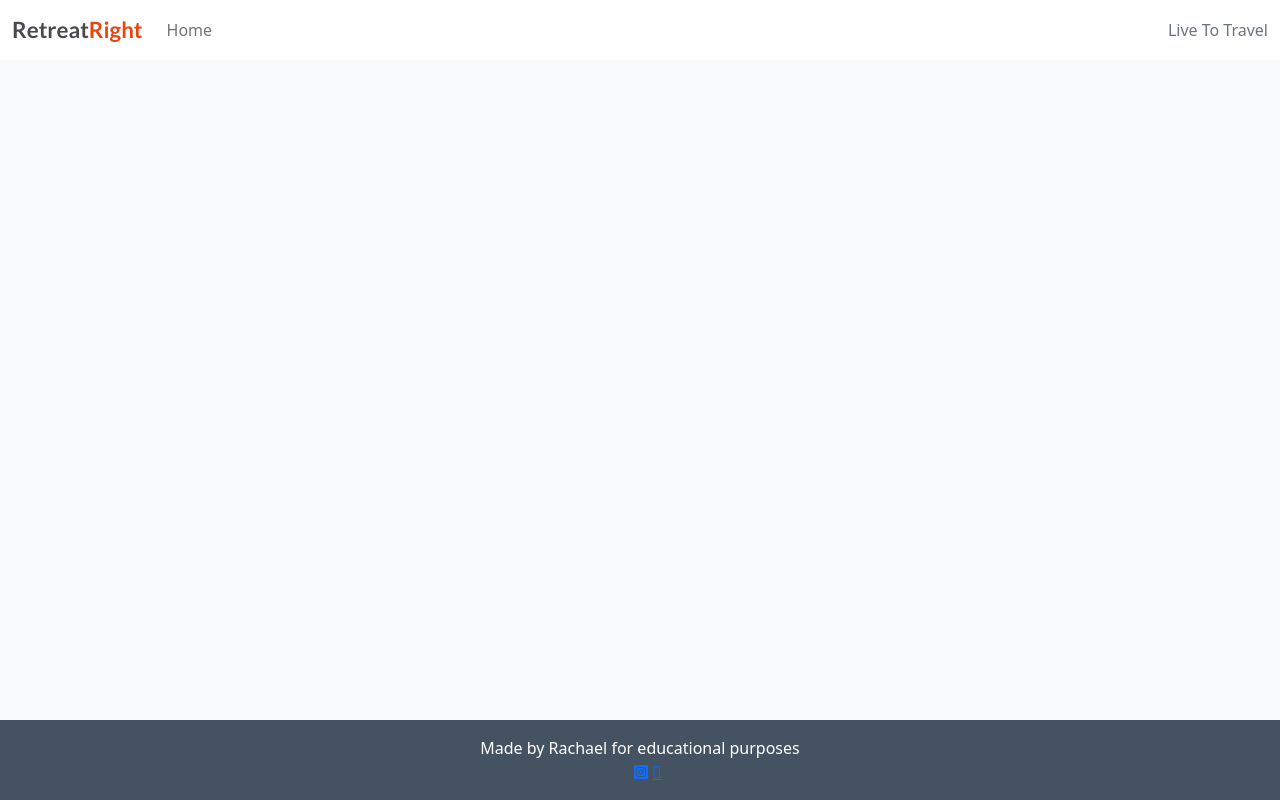
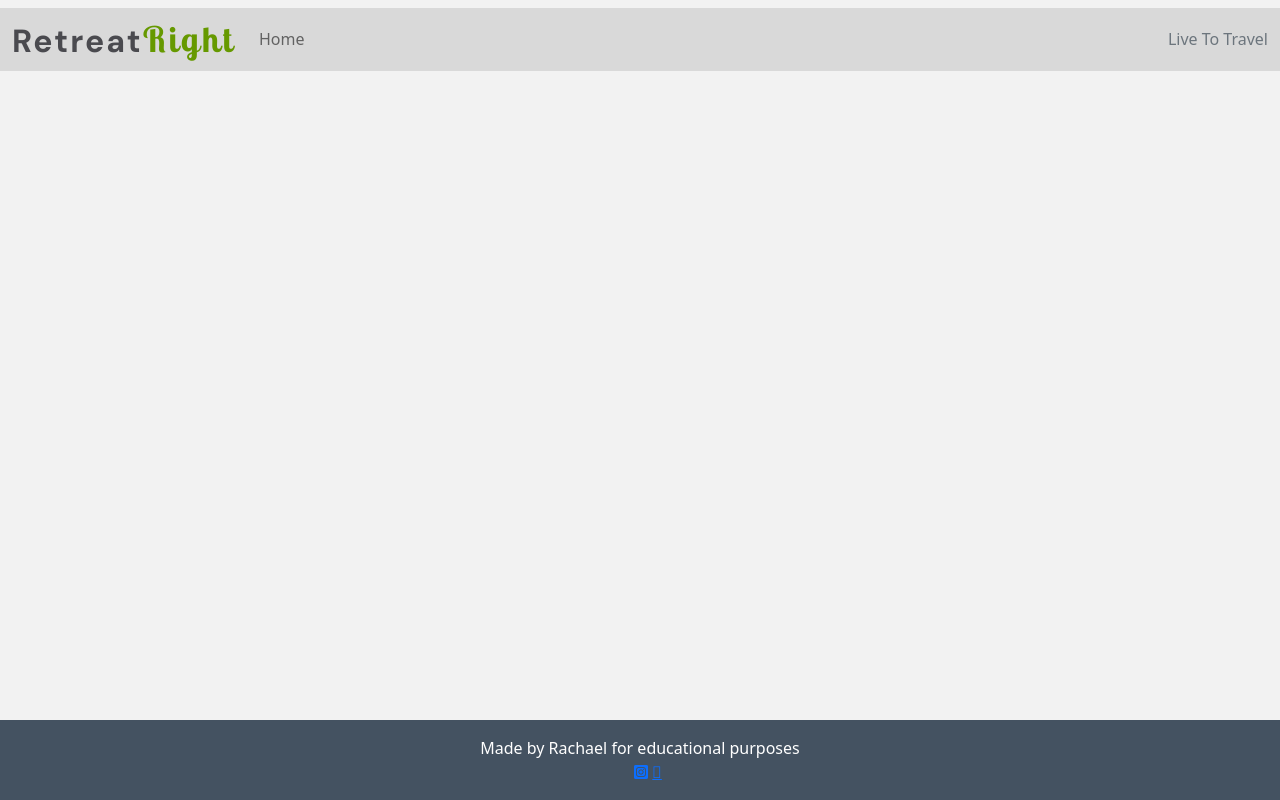
Before and after one commit to RachaelBull/retreat-right, a Django app: template templates/base.html in a window 1280 px wide. Run offline with Django 4.2, Linux system fonts and the light colour scheme; the template is opened without the code that fills it, so the values that code supplies are empty.

Commit message:
Style hero image and logo

```diff
--- a/static/css/style.css
+++ b/static/css/style.css
@@ -1,16 +1,37 @@
 body {
-    background-color: #F9FAFC;
+    background-color: #4d4d4d;
 }
 
-.brand {
-    font-family: Lato, sans-serif;
-    font-size: 1.4rem;
+.greyed {
+    background-color: #d9d9d9;
+}
+
+.logo-first {
+    font-family: DM Sans, sans-serif;
+    font-size: 2rem;
+    letter-spacing: 2px;
     font-weight: 700;
     color: #4A4A4F;
 }
 
-.red-o {
-    color: #E84610;
+.logo-second {
+    color: #669900;
+    font-family: Lobster Two, sans-serif;
+    letter-spacing: 3px;
+    font-size: 2.2rem;
+}
+
+.hero-image-container {
+    width: 100%;
+}
+
+#hero {
+    width: 100%;
+    height: 70vh;
+    background: center;
+    background-size: cover;
+    position: relative;
+    padding: 0;
 }
 
 .thin {
@@ -26,7 +47,7 @@ body {
 }
 
 .main-bg {
-    background-color: #F9FAFC;
+    background-color: #f2f2f2;
 }
 
 .card {
@@ -42,8 +63,10 @@ body {
     position: absolute;
     bottom: 5%;
     min-width: 30%;
+    border: 2px solid white;
+    border-radius: 25px;
     left: -2px;
-    background-color: #188181;
+    background-color: #A8D4B3;
 }
 
 .scale {
--- a/static/js/script.js
+++ /dev/null
@@ -1 +0,0 @@
-console.log("Testing console");
--- a/templates/base.html
+++ b/templates/base.html
@@ -13,6 +13,9 @@
     <link rel="preconnect" href="https://fonts.gstatic.com">
     <link href="https://fonts.googleapis.com/css2?family=Roboto:wght@300&display=swap" rel="stylesheet">
     <link href="https://fonts.googleapis.com/css2?family=Lato:wght@300;700&display=swap" rel="stylesheet">
+    <link href="https://fonts.googleapis.com/css2?family=DM+Sans:ital,opsz,wght@0,9..40,100..1000;1,9..40,100..1000&display=swap" rel="stylesheet">
+    <link href="https://fonts.googleapis.com/css2?family=DM+Sans:ital,opsz,wght@0,9..40,100..1000;1,9..40,100..1000&family=M+PLUS+1p&display=swap" rel="stylesheet">
+    <link href="https://fonts.googleapis.com/css2?family=DM+Sans:ital,opsz,wght@0,9..40,100..1000;1,9..40,100..1000&family=Lobster+Two:ital,wght@0,400;0,700;1,400;1,700&family=M+PLUS+1p&display=swap" rel="stylesheet">
 
     <!-- Font Awesome CSS -->
     <link rel="stylesheet" href="https://cdnjs.cloudflare.com/ajax/libs/font-awesome/5.15.3/css/all.min.css">
@@ -28,9 +31,9 @@
 <body class="d-flex flex-column h-100 main-bg">
 
     <!-- Navigation -->
-    <nav class="navbar navbar-expand-lg navbar-light bg-white">
-        <div class="container-fluid">
-            <a class="navbar-brand" href="{% url 'home' %}"><span class="brand">Retreat<span class="red-o">Right</span>
+    <nav class="navbar navbar-expand-lg navbar-light">
+        <div class="container-fluid greyed">
+            <a class="navbar-brand" href="{% url 'home' %}"><span class="logo-first">Retreat<span class="logo-second">Right</span>
                         </span></a> <!-- NAME LOGO AT THE TOP & HOME NAV LINK ON LOGO-->
             <button class="navbar-toggler" type="button" data-bs-toggle="collapse" data-bs-target="#navbarText"
                 aria-controls="navbarText" aria-expanded="false" aria-label="Toggle navigation">
```
Also changed, not shown: blog/templates/blog/index.html (+8 -0 lines), 4 other files.
